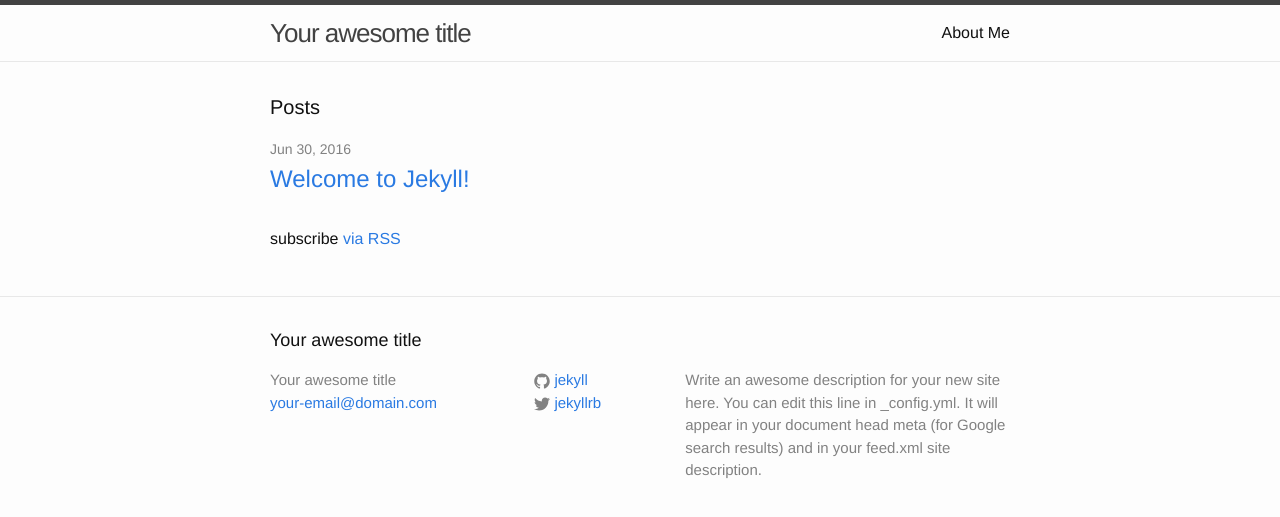
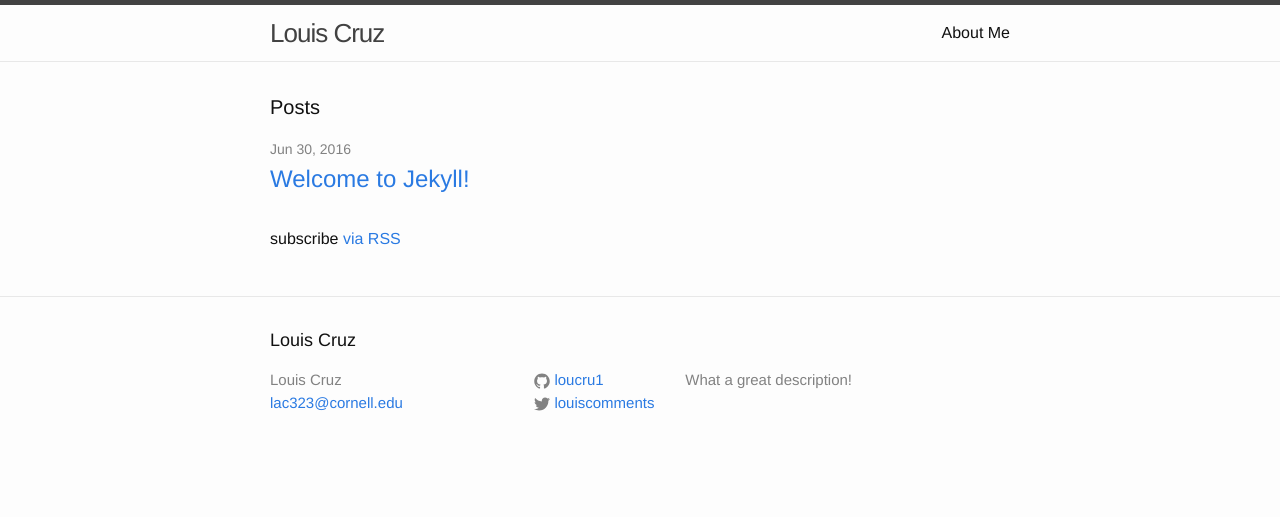
Before and after one commit to loucru1/loucru1.github.io, a Jekyll site: the page built from index.html, in a window 1280 px wide. Shown: the top 517 px of the page. Built offline with Jekyll 4.4.1, drawn with Linux system fonts in a browser that asks for light colours.

Commit message:
update _config

```diff
--- a/_config.yml
+++ b/_config.yml
@@ -6,16 +6,13 @@
 # 'jekyll serve'. If you change this file, please restart the server process.
 
 # Site settings
-title: Your awesome title
-email: your-email@domain.com
-description: > # this means to ignore newlines until "baseurl:"
-  Write an awesome description for your new site here. You can edit this
-  line in _config.yml. It will appear in your document head meta (for
-  Google search results) and in your feed.xml site description.
+title: Louis Cruz
+email: lac323@cornell.edu
+description: What a great description!
 baseurl: "" # the subpath of your site, e.g. /blog
-url: "http://yourdomain.com" # the base hostname & protocol for your site
-twitter_username: jekyllrb
-github_username:  jekyll
+url: "http://loucru1.github.io" # the base hostname & protocol for your site
+twitter_username: louiscomments
+github_username:  loucru1
 
 # Build settings
 markdown: kramdown
```
